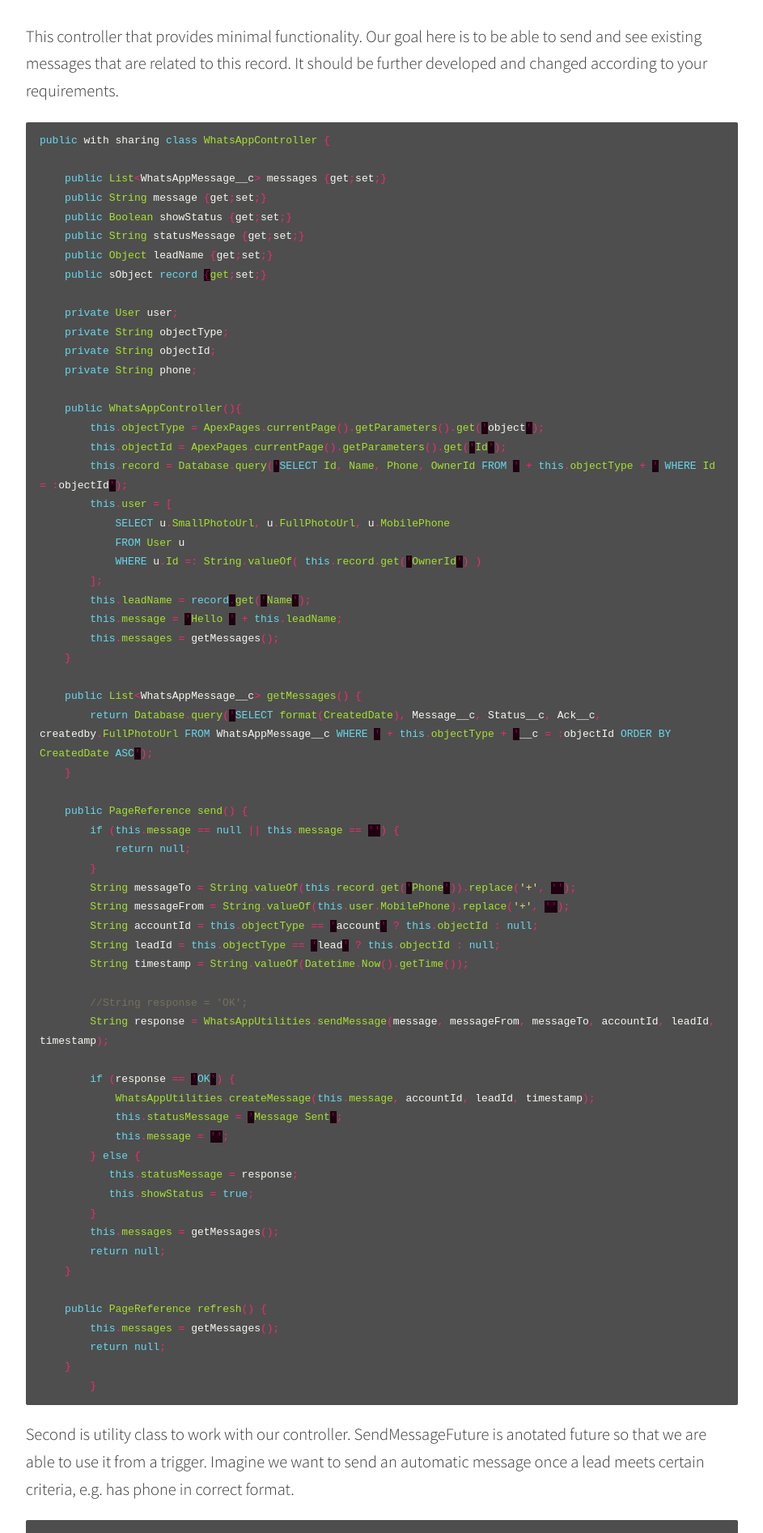
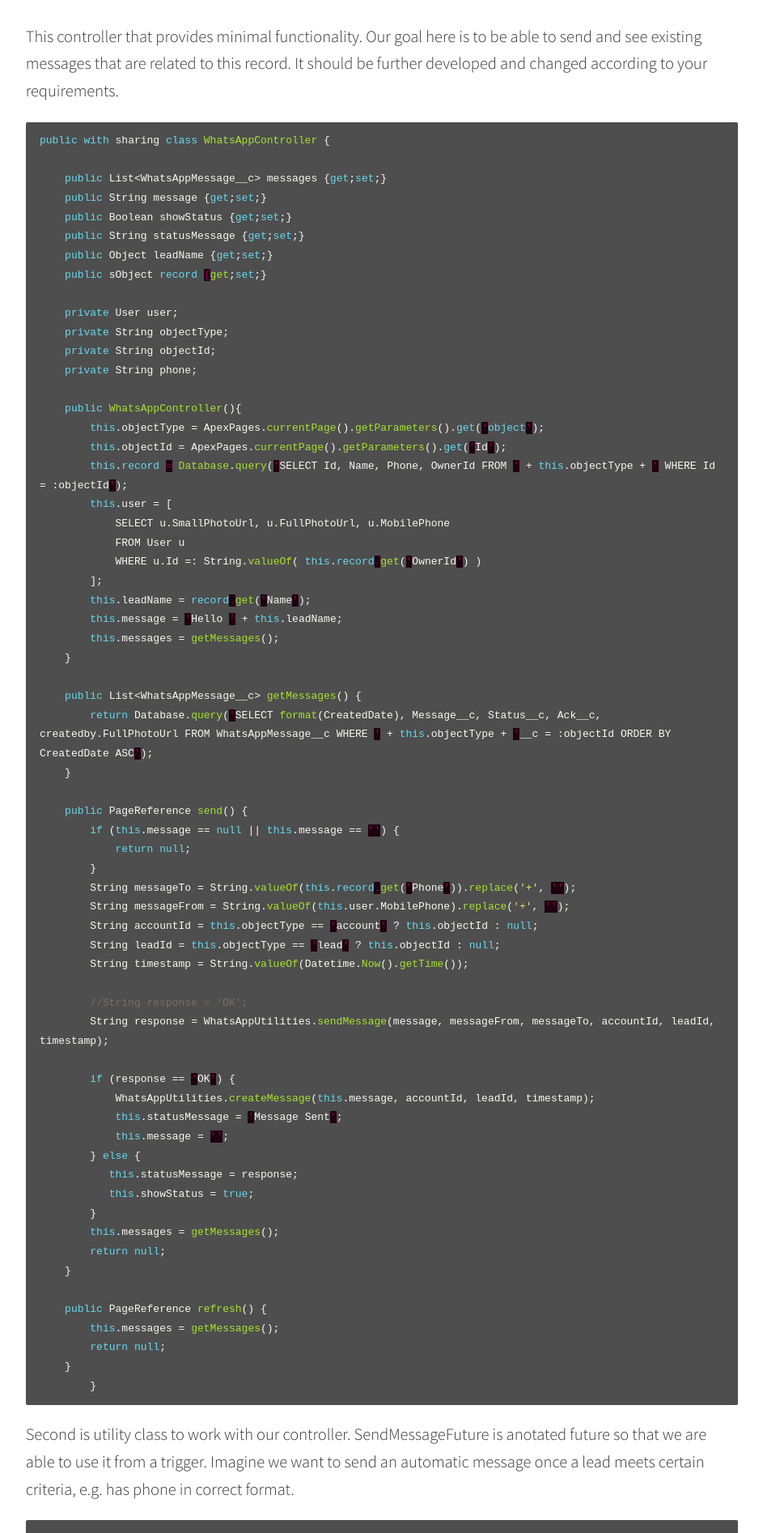
Before and after one commit to blackbirdcrew/BLOG, a Jekyll site: the page built from _posts/2019-08-31-Integrating-Salesforce-And-Whatsapp.md, in a window 1280 px wide. Shown: the part 3596-5489 px from the top of the page at 81% size, without its empty margins (168-1111 px from the left). Built offline with Jekyll 4.4.1, drawn with Linux system fonts in a browser that asks for light colours; comment, search, counter and statistics services are not loaded.

Commit message:
Update 2019-08-31-Integrating-Salesforce-And-Whatsapp.md

````diff
--- a/_posts/2019-08-31-Integrating-Salesforce-And-Whatsapp.md
+++ b/_posts/2019-08-31-Integrating-Salesforce-And-Whatsapp.md
@@ -57,7 +57,7 @@
 For this we are going to need a visualforce page and it's controller. Please note that lightning components or other frameworks can be used to achieve the result.
 
 This controller that provides minimal functionality. Our goal here is to be able to send and see existing messages that are related to this record. It should be further developed and changed according to your requirements.
-```java
+```c#
 public with sharing class WhatsAppController {
 
     public List<WhatsAppMessage__c> messages {get;set;}
````
